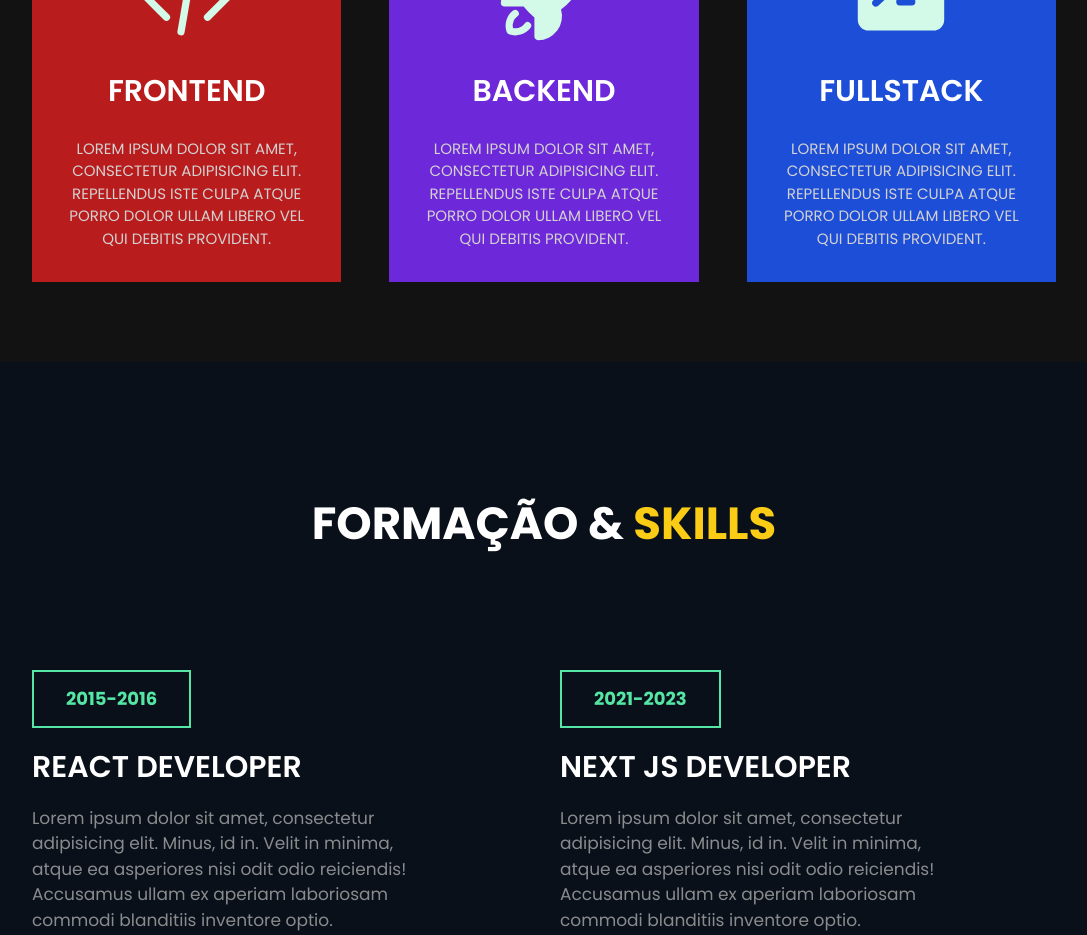
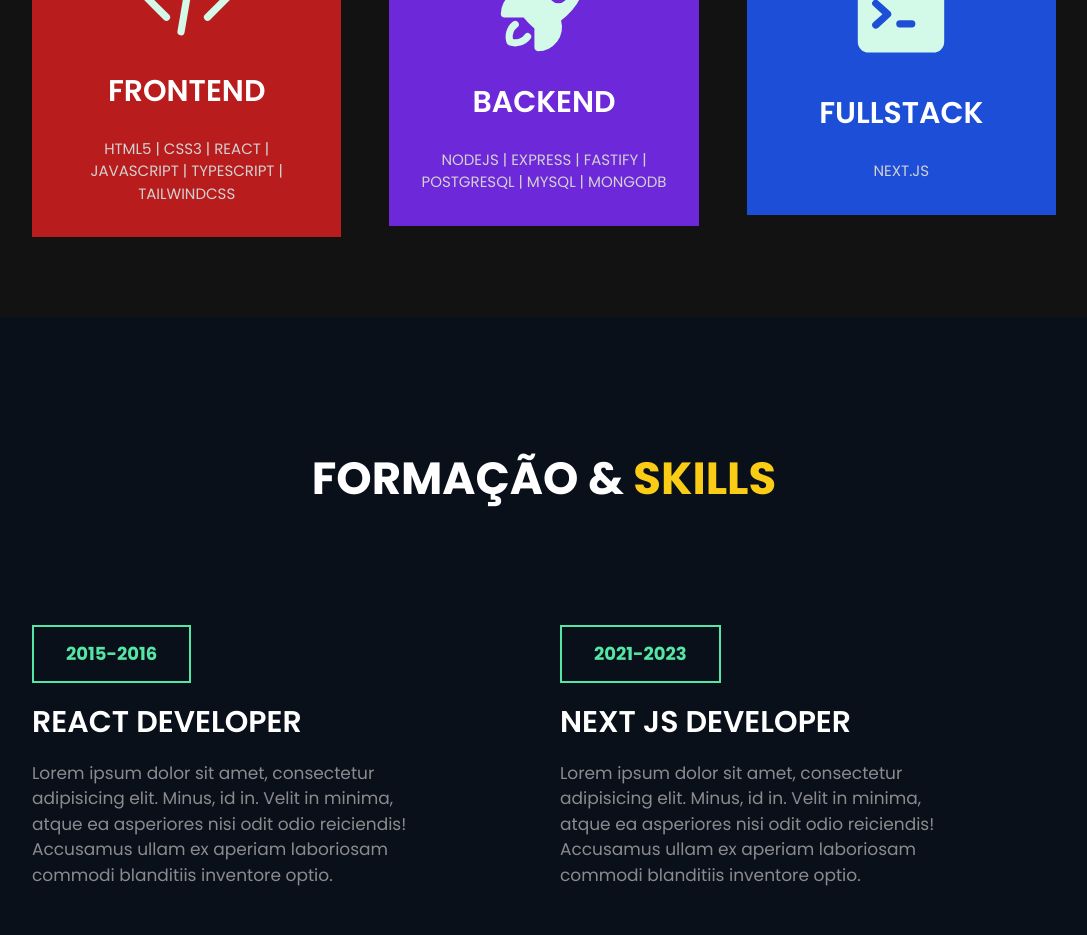
Before and after one commit to ismaelsoares/ismadev, a Next.js app: page / in a window 1280 px wide. Shown: the part 2040-2975 px from the top of the page, without its empty margins (96-1183 px from the left). Built offline with nearby package versions, Linux system fonts and the light colour scheme.

Commit message:
Update services lorem

```diff
--- a/components/Services.tsx
+++ b/components/Services.tsx
@@ -20,8 +20,8 @@
                   <h1 className="text-[20px] md:text-[30px] mt-[1.5rem] mb-[1.5rem]">
                      Frontend
                   </h1>
-                  <p className="text-[15px] text-[#d3d2d2] font-normal">Lorem ipsum dolor sit amet, consectetur adipisicing elit. Repellendus
-                     iste culpa atque porro dolor ullam libero vel qui debitis provident.
+                  <p className="text-[15px] text-[#d3d2d2] font-normal">
+                     HTML5 | CSS3 | React | Javascript | TypeScript | TailwindCSS
                   </p>
                </div>
             </div>
@@ -33,8 +33,8 @@
                   <h1 className="text-[20px] md:text-[30px] mt-[1.5rem] mb-[1.5rem]">
                      Backend
                   </h1>
-                  <p className="text-[15px] text-[#d3d2d2] font-normal">Lorem ipsum dolor sit amet, consectetur adipisicing elit. Repellendus
-                     iste culpa atque porro dolor ullam libero vel qui debitis provident.
+                  <p className="text-[15px] text-[#d3d2d2] font-normal">
+                     NodeJS | Express | Fastify | PostGreSQL | MySQL | MongoDB
                   </p>
                </div>
             </div>
@@ -46,8 +46,8 @@
                   <h1 className="text-[20px] md:text-[30px] mt-[1.5rem] mb-[1.5rem]">
                      Fullstack
                   </h1>
-                  <p className="text-[15px] text-[#d3d2d2] font-normal">Lorem ipsum dolor sit amet, consectetur adipisicing elit. Repellendus
-                     iste culpa atque porro dolor ullam libero vel qui debitis provident.
+                  <p className="text-[15px] text-[#d3d2d2] font-normal">
+                     Next.js
                   </p>
                </div>
             </div>
```
